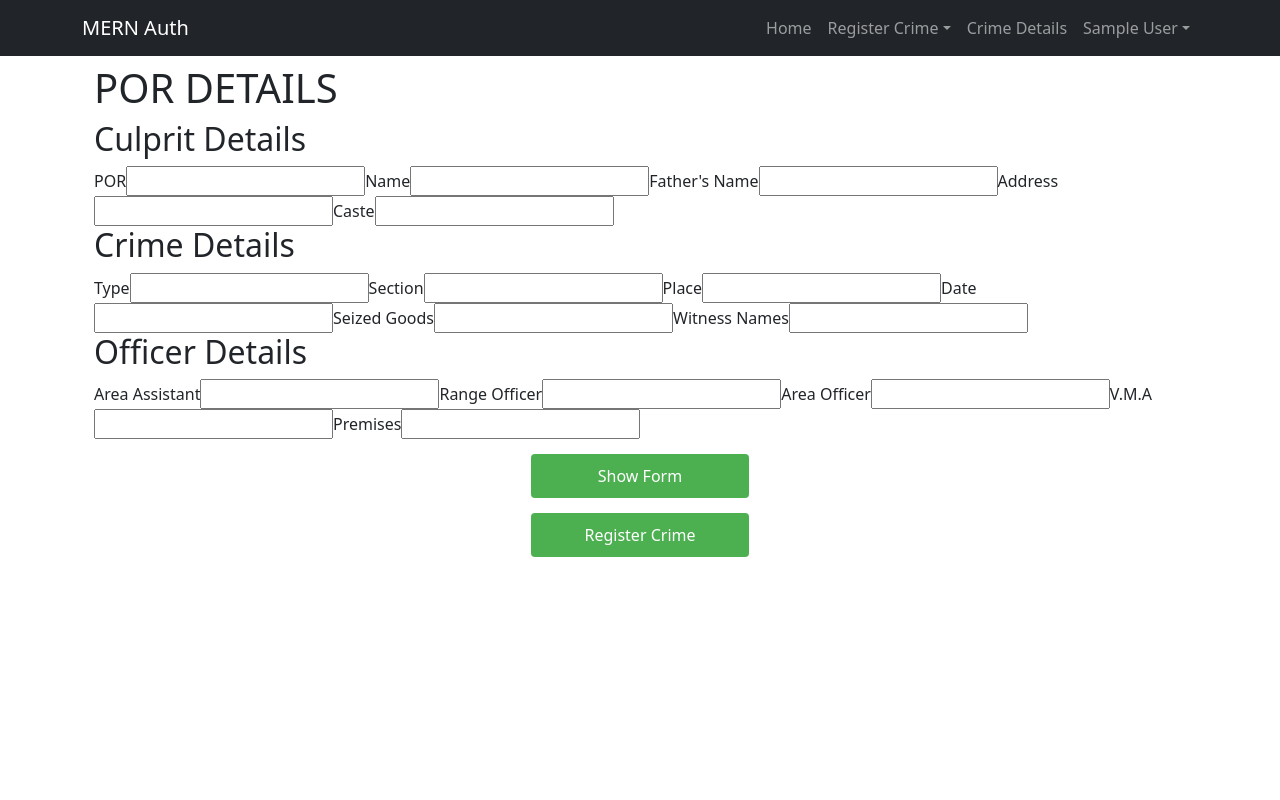
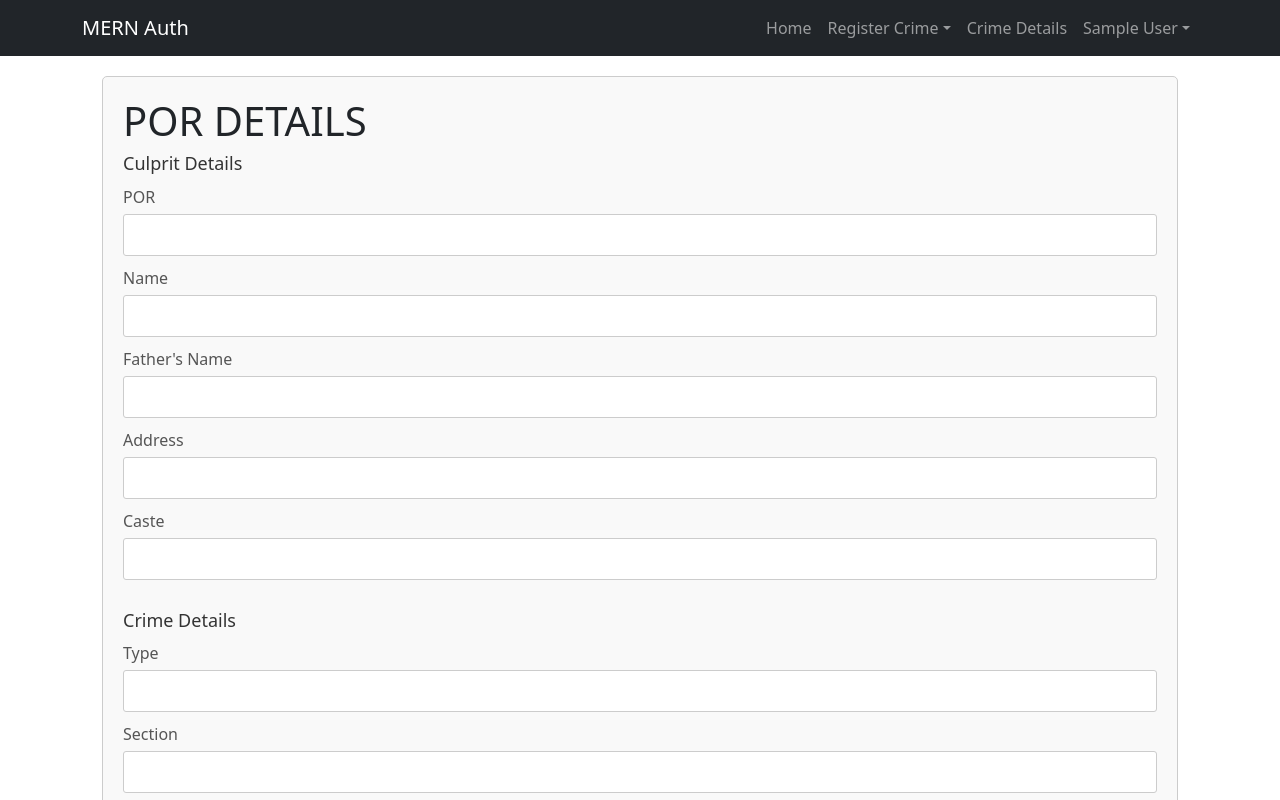
Before and after one commit to jaideep190/Bijapur-MERN-Project, a React (Vite) app in the folder frontend/: page /porform in a window 1280 px wide. Shown: the top 800 px of the page. Built offline with nearby package versions, Linux system fonts and the light colour scheme; sample sign-in values are in the browser's storage.

Commit message:
por styling added

```diff
--- a/frontend/src/Forms/PorInput.jsx
+++ b/frontend/src/Forms/PorInput.jsx
@@ -1,7 +1,7 @@
 import React, { useState } from 'react';
 import axios from 'axios';
 import PorForm from './PorForm';
-// import '../styles/PorInput.css';
+import '../styles/PorInput.css';
 
 const PorInput = () => {
     const [formData, setFormData] = useState({
@@ -61,55 +61,52 @@ const PorInput = () => {
     if (!formData.toggle) {
         return (
             <>
-            <div className="container">
+            <div class="form-container">
                 <h1>POR DETAILS</h1>
                 <form onSubmit={saveData} id="porDetailsForm">
-                    {/* Culprit Details */}
-                    <div className="section">
+                    <div class="form-section">
                         <h2>Culprit Details</h2>
-                        <label htmlFor="porNumber">POR</label>
-                        <input type="text" id="porNumber" name="porNumber" value={formData.porNumber} onChange={handleChange} />
-                        <label htmlFor="culpritName">Name</label>
-                        <input type="text" id="culpritName" name="culpritName" value={formData.culpritName} onChange={handleChange} />
-                        <label htmlFor="fatherName">Father's Name</label>
-                        <input type="text" id="fatherName" name="fatherName" value={formData.fatherName} onChange={handleChange} />
-                        <label htmlFor="culpritAddress">Address</label>
-                        <input type="text" id="culpritAddress" name="culpritAddress" value={formData.culpritAddress} onChange={handleChange} />
-                        <label htmlFor="caste">Caste</label>
-                        <input type="text" id="caste" name="caste" value={formData.caste} onChange={handleChange} />
+                        <label class="form-label" htmlFor="porNumber">POR</label>
+                        <input class="form-input" type="text" id="porNumber" name="porNumber" value={formData.porNumber} onChange={handleChange} />
+                        <label class="form-label" htmlFor="culpritName">Name</label>
+                        <input class="form-input" type="text" id="culpritName" name="culpritName" value={formData.culpritName} onChange={handleChange} />
+                        <label class="form-label" htmlFor="fatherName">Father's Name</label>
+                        <input class="form-input" type="text" id="fatherName" name="fatherName" value={formData.fatherName} onChange={handleChange} />
+                        <label class="form-label" htmlFor="culpritAddress">Address</label>
+                        <input class="form-input" type="text" id="culpritAddress" name="culpritAddress" value={formData.culpritAddress} onChange={handleChange} />
+                        <label class="form-label" htmlFor="caste">Caste</label>
+                        <input class="form-input" type="text" id="caste" name="caste" value={formData.caste} onChange={handleChange} />
                     </div>
-                    {/* Crime Details */}
-                    <div className="section">
+                    <div class="form-section">
                         <h2>Crime Details</h2>
-                        <label htmlFor="crimeType">Type</label>
-                        <input type="text" id="crimeType" name="crimeType" value={formData.crimeType} onChange={handleChange} />
-                        <label htmlFor="crimeSection">Section</label>
-                        <input type="text" id="crimeSection" name="crimeSection" value={formData.crimeSection} onChange={handleChange} />
-                        <label htmlFor="crimePlace">Place</label>
-                        <input type="text" id="crimePlace" name="crimePlace" value={formData.crimePlace} onChange={handleChange} />
-                        <label htmlFor="crimeDate">Date</label>
-                        <input type="text" id="crimeDate" name="crimeDate" value={formData.crimeDate} onChange={handleChange} />
-                        <label htmlFor="seizedGoods">Seized Goods</label>
-                        <input type="text" id="seizedGoods" name="seizedGoods" value={formData.seizedGoods} onChange={handleChange} />
-                        <label htmlFor="witnessNames">Witness Names</label>
-                        <input type="text" id="witnessNames" name="witnessNames" value={formData.witnessNames} onChange={handleChange} />
+                        <label class="form-label" htmlFor="crimeType">Type</label>
+                        <input class="form-input" type="text" id="crimeType" name="crimeType" value={formData.crimeType} onChange={handleChange} />
+                        <label class="form-label" htmlFor="crimeSection">Section</label>
+                        <input class="form-input" type="text" id="crimeSection" name="crimeSection" value={formData.crimeSection} onChange={handleChange} />
+                        <label class="form-label" htmlFor="crimePlace">Place</label>
+                        <input class="form-input" type="text" id="crimePlace" name="crimePlace" value={formData.crimePlace} onChange={handleChange} />
+                        <label class="form-label" htmlFor="crimeDate">Date</label>
+                        <input class="form-input" type="text" id="crimeDate" name="crimeDate" value={formData.crimeDate} onChange={handleChange} />
+                        <label class="form-label" htmlFor="seizedGoods">Seized Goods</label>
+                        <input class="form-input" type="text" id="seizedGoods" name="seizedGoods" value={formData.seizedGoods} onChange={handleChange} />
+                        <label class="form-label" htmlFor="witnessNames">Witness Names</label>
+                        <input class="form-input" type="text" id="witnessNames" name="witnessNames" value={formData.witnessNames} onChange={handleChange} />
                     </div>
-                    {/* Officer Details */}
-                    <div className="section">
+                    <div class="form-section">
                         <h2>Officer Details</h2>
-                        <label htmlFor="areaAssistant">Area Assistant</label>
-                        <input type="text" id="areaAssistant" name="areaAssistant" value={formData.areaAssistant} onChange={handleChange} />
-                        <label htmlFor="rangeOfficer">Range Officer</label>
-                        <input type="text" id="rangeOfficer" name="rangeOfficer" value={formData.rangeOfficer} onChange={handleChange} />
-                        <label htmlFor="areaOfficer">Area Officer</label>
-                        <input type="text" id="areaOfficer" name="areaOfficer" value={formData.areaOfficer} onChange={handleChange} />
-                        <label htmlFor="vma">V.M.A</label>
-                        <input type="text" id="vma" name="vma" value={formData.vma} onChange={handleChange} />
-                        <label htmlFor="premises">Premises</label>
-                        <input type="text" id="premises" name="premises" value={formData.premises} onChange={handleChange} />
+                        <label class="form-label" htmlFor="areaAssistant">Area Assistant</label>
+                        <input class="form-input" type="text" id="areaAssistant" name="areaAssistant" value={formData.areaAssistant} onChange={handleChange} />
+                        <label class="form-label" htmlFor="rangeOfficer">Range Officer</label>
+                        <input class="form-input" type="text" id="rangeOfficer" name="rangeOfficer" value={formData.rangeOfficer} onChange={handleChange} />
+                        <label class="form-label" htmlFor="areaOfficer">Area Officer</label>
+                        <input class="form-input" type="text" id="areaOfficer" name="areaOfficer" value={formData.areaOfficer} onChange={handleChange} />
+                        <label class="form-label" htmlFor="vma">V.M.A</label>
+                        <input class="form-input" type="text" id="vma" name="vma" value={formData.vma} onChange={handleChange} />
+                        <label class="form-label" htmlFor="premises">Premises</label>
+                        <input class="form-input" type="text" id="premises" name="premises" value={formData.premises} onChange={handleChange} />
                     </div>
-                    <button onClick={handleSubmit} type='click'>Show Form</button>
-                    <button type="submit">Register Crime</button>
+                    <button class="form-button" onClick={handleSubmit} type='click'>Show Form</button>
+                    <button class="form-button" type="submit">Register Crime</button>
                 </form>
             </div>
         </>
--- a/frontend/src/styles/PorForm.css
+++ b/frontend/src/styles/PorForm.css
@@ -37,13 +37,16 @@ th{
   font-size: 15px;
 }
 button{
-  display: block;
-  width: 20%;
   padding: 10px;
-  background-color: #4CAF50;
+  background-color: #007bff;
   color: white;
   border: none;
   border-radius: 4px;
   cursor: pointer;
+  display: block;
+  width: 20%;
   margin: 15px auto;
 }
+button:hover {
+  background-color: #0056b3;
+}
--- a/frontend/src/styles/PorInput.css
+++ b/frontend/src/styles/PorInput.css
@@ -1,74 +1,47 @@
-body {
-  font-family: Arial, sans-serif;
-  margin: 0;
+.form-container {
+  margin: 20px;
   padding: 20px;
+  border: 1px solid #ccc;
+  border-radius: 5px;
+  background-color: #f9f9f9;
 }
 
-.container {
-  max-width: 600px;
-  margin: 10px auto;
-  background-color: #f2f2f2;
-  padding: 20px;
-  border-radius: 5px;
-}
-
-h1 {
-  text-align: center;
+.form-section {
   margin-bottom: 20px;
 }
 
-.section {
-  margin-bottom: 20px;
-}
-
-h2 {
+.form-section h2 {
+  font-size: 18px;
+  color: #333;
   margin-bottom: 10px;
 }
 
-label {
+.form-label {
   display: block;
-  font-weight: bold;
   margin-bottom: 5px;
+  color: #555;
 }
 
-input[type="text"] {
+.form-input {
   width: 100%;
-  padding: 5px;
+  padding: 8px;
+  margin-bottom: 10px;
   border: 1px solid #ccc;
   border-radius: 3px;
-  margin-bottom: 10px;
 }
 
-button[type="submit"] {
-  display: block;
-  width: 100%;
+.form-button {
   padding: 10px;
-  background-color: #4CAF50;
+  background-color: #007bff;
   color: white;
   border: none;
   border-radius: 4px;
   cursor: pointer;
-}
-button[type="click"] {
   display: block;
   width: 20%;
-  padding: 10px;
-  background-color: #4CAF50;
-  color: white;
-  border: none;
-  border-radius: 4px;
-  cursor: pointer;
-  margin: 15px;
+  margin: 15px auto;
 }
 
-button[type="submit"]:hover {
-  background-color: #45a049;
+.form-button:hover {
+  background-color: #0056b3;
 }
-@keyframes App-logo-spin {
-  from {
-    transform: rotate(0deg);
-  }
-  to {
-    transform: rotate(360deg);
-  }
-}
```
